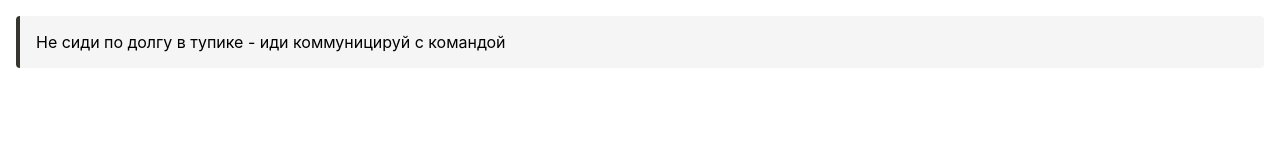
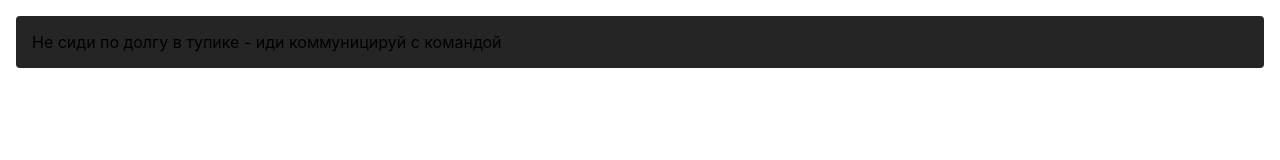
Before and after one commit to TheYoshi2738/random_quote, a plain HTML site: page index.html in a window 1280 px wide. Drawn offline with Linux system fonts and the light colour scheme.

Commit message:
Update index.html

```diff
--- a/index.html
+++ b/index.html
@@ -11,8 +11,7 @@
         .callout {
             padding: 16px;
             border-radius: 4px;
-            background-color: #f5f5f5;
-            border-left: 4px solid #37352f;
+            background-color: #252525;
         }
     </style>
 </head>
@@ -34,7 +33,7 @@
 
         setRandomQuote();
         // Меняем текст каждые 10 секунд
-        setInterval(setRandomQuote, 10000);
+        setInterval(setRandomQuote, 60000);
     </script>
 </body>
 </html>
```
